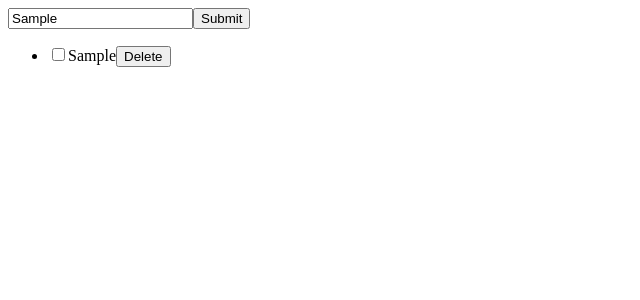
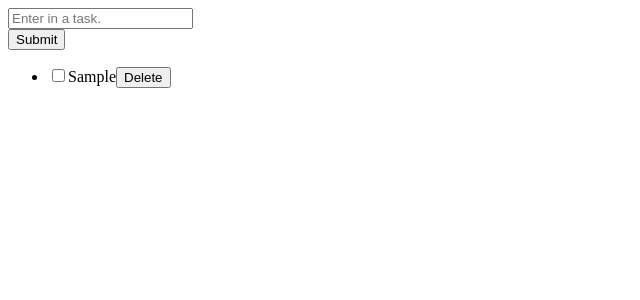
Before and after one commit to grantmontgomery/TodoList, a React (Create React App) app in the folder my-app/: page / in a window 1280 px wide. Both pictures are taken after typing "Sample" into the empty fields and a click on the button "Submit". Shown: the top 300 px of the page, without its empty margins (0-640 px from the left). Built offline with nearby package versions, Linux system fonts and the light colour scheme.

Commit message:
submit and reset functionality works. going to test out seperating click and submit functionality later

```diff
--- a/my-app/src/components/input/input.jsx
+++ b/my-app/src/components/input/input.jsx
@@ -5,15 +5,21 @@ import React, { Component } from 'react';
 class Input extends Component {
     constructor(props){
         super(props)
-        this.state = {value: this.props.value,
+        this.state = {
         updateInput: this.props.updateInput,
         addTask: this.props.addTask}
+        console.log(this.props)
     }
     render() {
         return (
         <div>
+            <form action="" onSubmit={(e) => this.props.onSubmit(e)}>
             <input type="text" placeholder="Enter in a task."
-            onChange={(e) => this.state.updateInput(e.target.value)}/>
+            value={this.props.newTodo.value}
+            onChange={(e) => this.state.updateInput(e.target.value)}
+            />
+            {/* <button onClick={this.state.addTask}>Submit</button> */}
+            </form>
             <button onClick={this.state.addTask}>Submit</button>
         </div>
 
--- a/my-app/src/components/todo/todo.jsx
+++ b/my-app/src/components/todo/todo.jsx
@@ -8,7 +8,7 @@ class ToDo extends Component {
     }
     render() {
         return (
-            <div todoId={this.state.id}>
+            <div todoid={this.state.id}>
                 <input type="checkbox"/>
                 <span>{this.state.value}</span>
                 <button onClick={() => this.props.deleteTodo(this.state.id)}>Delete</button>
--- a/my-app/src/components/todos/todos.jsx
+++ b/my-app/src/components/todos/todos.jsx
@@ -6,10 +6,10 @@ import {Input} from "../input"
 class ToDos extends Component {
     constructor(props){
         super(props)
-        this.state = {todos: [
+        this.state = {
+        todos: [],
+        newTodo: {id: null, value: ""}}
 
-        ],
-        newTodo: {id: null, value: ""}}
     }
     deleteTodo = todoid => {
         this.setState(
@@ -20,17 +20,25 @@ class ToDos extends Component {
         this.setState({
             todos: [...this.state.todos, this.state.newTodo]
         })
+        console.log(this.state.newTodo)
         this.setState({newTodo: {id: null, value: ""}})
     }
+    // clickAdd(event){
+    //     event.preventDefault()
+    //     this.addTask()
+    // }
     updateInput = newinput => {
         this.setState({newTodo: {id: Math.floor(Math.random() * Math.floor(100)), value: newinput}})
      }
+    onSubmit(event){
+        event.preventDefault()
+        this.addTask()
+    }
     render() {
-        console.log(this.state.todos)
-        console.log(this.state.newTodo)
         return (
         <React.Fragment>
-            <Input updateInput={this.updateInput} addTask={this.addTask}/>
+            <Input updateInput={this.updateInput} addTask={this.addTask}
+            newTodo={this.state.newTodo} onSubmit={this.onSubmit}/>
              <ul>
             {this.state.todos.map(todo =>
                 <li key={todo.id}>
```
